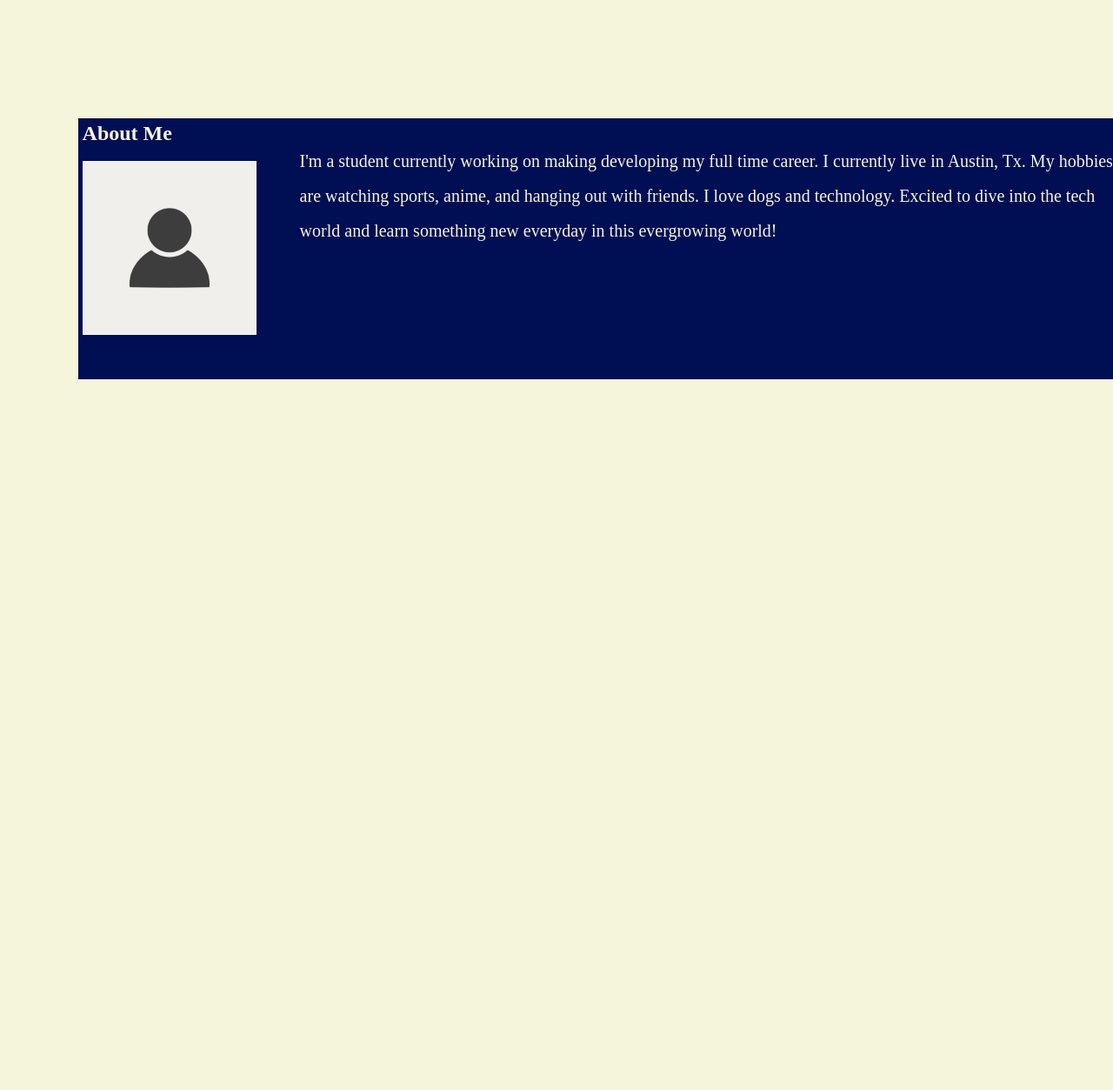
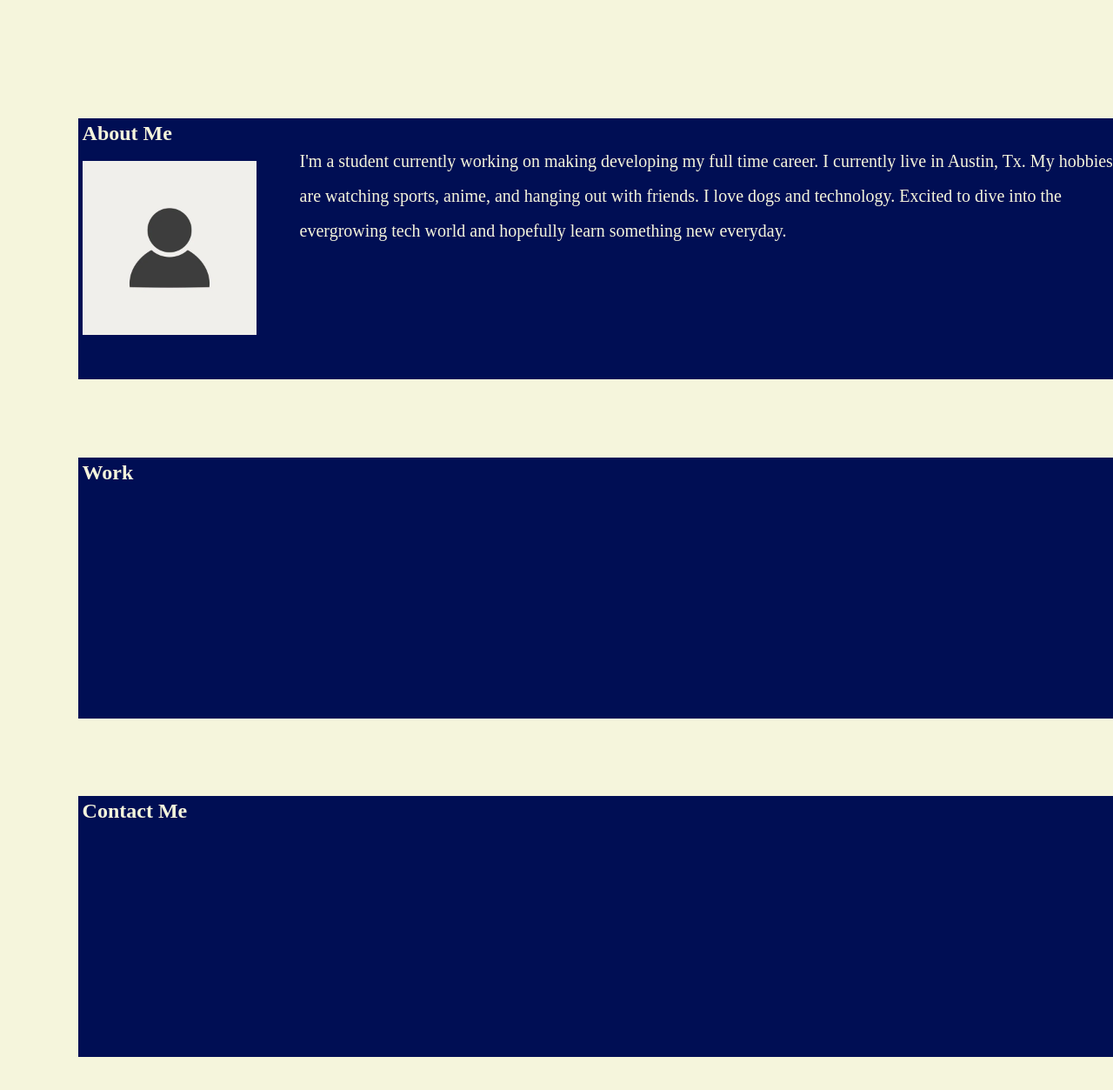
Before and after one commit to lrubio013/Personal-Portfolio, a plain HTML site: page index.html in a window 1280 px wide. Shown: the part 159-1412 px from the top of the page at 87% size. Before the commit the page ends 800 px from the top, so only its background shows below. Drawn offline with Linux system fonts and the light colour scheme.

Commit message:
Added the a work and contact me part to my html and css to create a blueprint for my portfolio

```diff
--- a/assets/css/style.css
+++ b/assets/css/style.css
@@ -1,6 +1,6 @@
-/* * {
+ * {
     box-sizing: border-box;
-} */
+}
 :root {
     --navy: #000e54;
     --beige: #f5f5dc;
@@ -63,6 +63,26 @@ nav ul{
     max-height: 250px;
 }
 
+.work {
+    background-color: var(--navy);
+    color: var(--beige);
+    height: 300px;
+    width: 1200px;
+    margin: 7%;
+    padding: 5px;
+}
+
+.contact {
+    background-color: var(--navy);
+    color: var(--beige);
+    height: 300px;
+    width: 1200px;
+    margin: 7%;
+    padding: 5px;
+
+}
+
+
 h1 {
     font-size: 200%;
 }
--- a/index.html
+++ b/index.html
@@ -30,11 +30,16 @@
             <div class="intro">
                 <h2>About Me</h2>
                     <img src="./assets/images/placeholder.jpg">
-                    <p>I'm a student currently working on making developing
-                    my full time career. I currently live in Austin, Tx. My hobbies are watching sports, anime, and
-                    hanging out with friends.
-                    I love dogs and technology. Excited to dive into the tech world and learn something new everyday in
-                    this evergrowing world!</p>
+                    <p>I'm a student currently working on making developing my full time career. I currently live in Austin, Tx. My hobbies are watching sports, anime, and
+                    hanging out with friends. I love dogs and technology. Excited to dive into the evergrowing tech world and hopefully learn something new everyday.</p>
+            </div>
+            <div class="work">
+                <h2>Work</h2>
+
+            </div>
+            <div class="contact">
+                <h2>Contact Me</h2>
+
             </div>
         </section>
 
```
